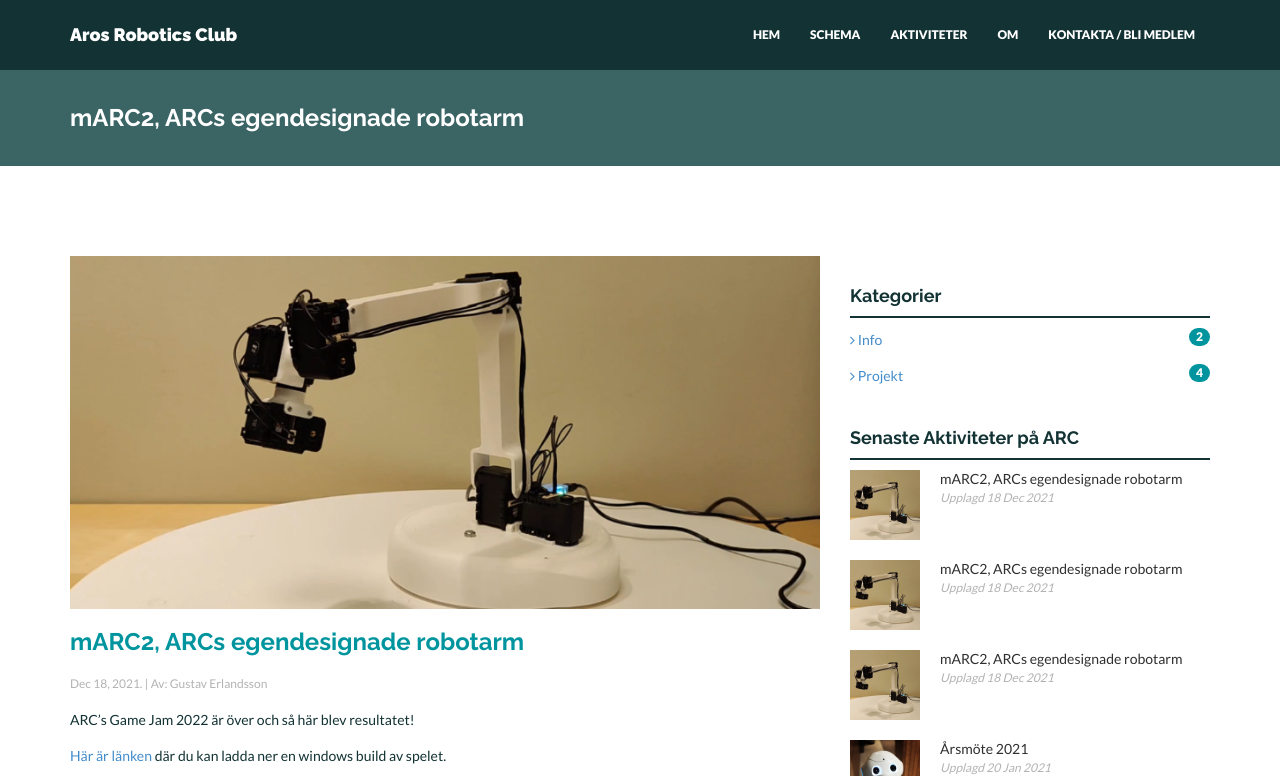
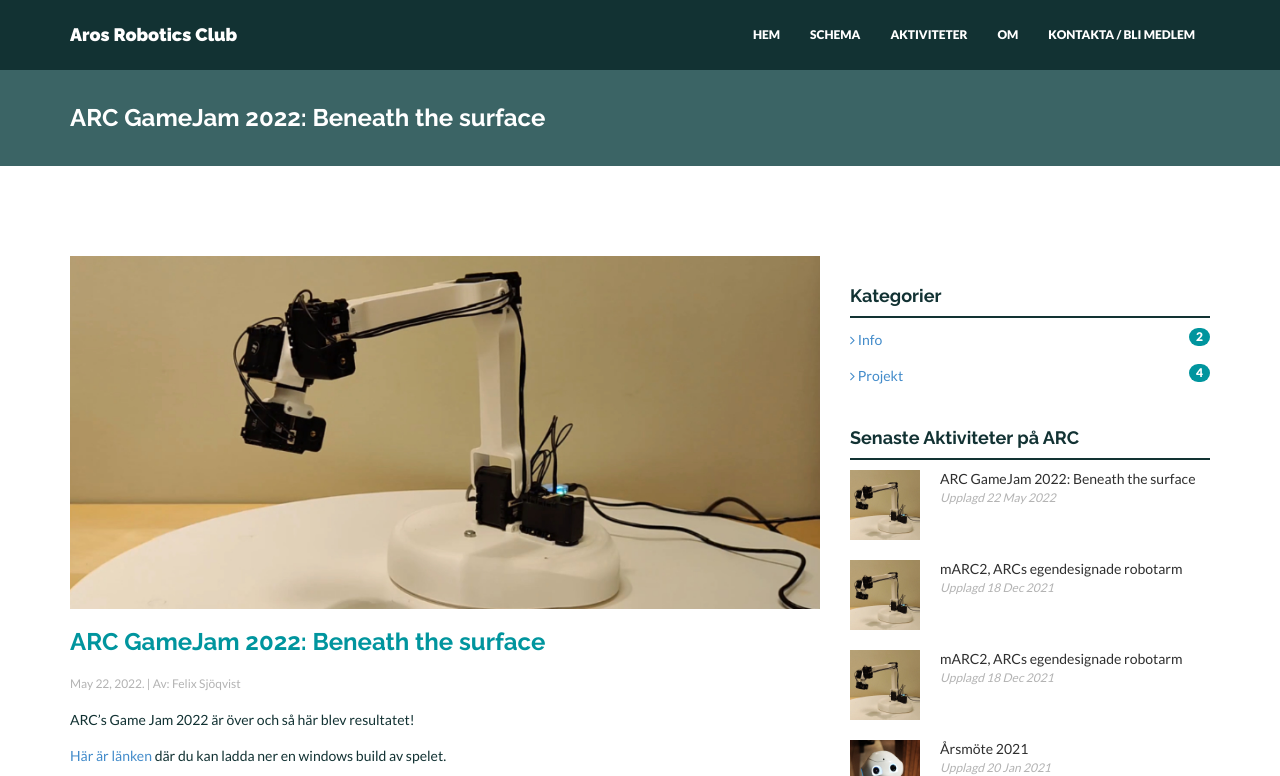
Before and after one commit to ARCsweden/ARCsweden.github.io, a Jekyll site: the page built from _posts/2022-05-22-GameJam.markdown, in a window 1280 px wide and 900 px high, cut to the strip 0-776 px from the top of the window. Built offline with Jekyll 4.4.1, drawn with Linux system fonts in a browser that asks for light colours; nearby versions of some CDN libraries.

Commit message:
Update 2022-05-22-GameJam.markdown

```diff
--- a/_posts/2022-05-22-GameJam.markdown
+++ b/_posts/2022-05-22-GameJam.markdown
@@ -1,8 +1,8 @@
 ---
 layout: post
-title: "mARC2, ARCs egendesignade robotarm"
-date: 2021-12-18 17:30
-author: Gustav Erlandsson
+title: "ARC GameJam 2022: Beneath the surface"
+date: 2022-05-22 17:10
+author: Felix Sjöqvist
 categories:
 - Projekt
 img: mARC2.jpg
```
